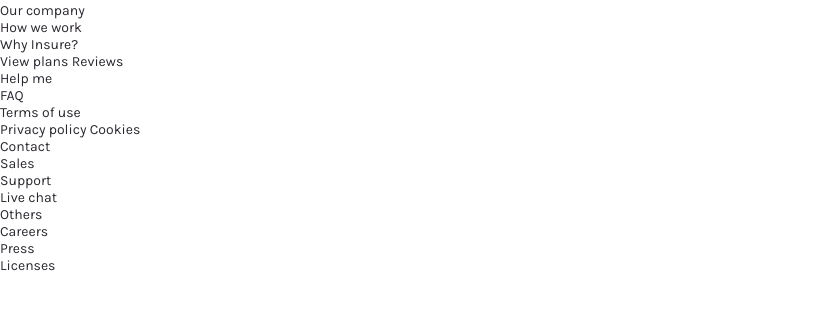
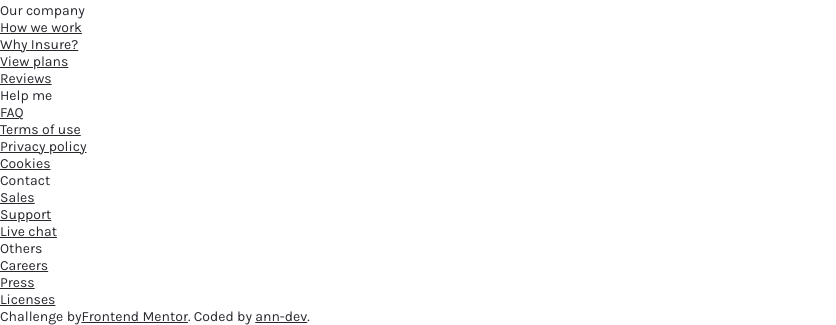
Before and after one commit to ann-dev/fem-insure-page, a Gatsby site in the folder site/: page / in a window 1280 px wide. Shown: the part 1227-1552 px from the top of the page, without its empty margins (0-836 px from the left). Before the commit the page ends 1501 px from the top, so only its background shows below. Built offline with nearby package versions, Linux system fonts and the light colour scheme; Gatsby itself is replaced by a stand-in of ours.

Commit message:
Slugify, reworking mapping content done

```diff
--- a/site/package.json
+++ b/site/package.json
@@ -21,6 +21,7 @@
     "react": "^16.12.0",
     "react-dom": "^16.12.0",
     "react-helmet": "^6.1.0",
+    "slugify": "^1.4.6",
     "styled-components": "^5.2.1"
   },
   "devDependencies": {
--- a/site/src/components/homepage/Featured/index.js
+++ b/site/src/components/homepage/Featured/index.js
@@ -5,7 +5,7 @@
   <section>
     {featuredData.map(item => {
       return (
-        <div>
+        <div key={item.imgAlt}>
           <img src={item.imgPath} alt={item.imgAlt} />
           <span>{item.title}</span>
           <p>{item.description}</p>
--- /dev/null
+++ b/site/src/components/shared/Footer/FooterLinkSection/index.js
@@ -0,0 +1,35 @@
+import React from "react"
+import slugify from "slugify"
+
+import { footerLinks } from "../footerData"
+
+const FooterLinkSection = () => (
+  <section>
+    {footerLinks.map(item => {
+      return (
+        <div key={slugify(item.category)}>
+          <span>{item.category}</span>
+          <ul>
+            {item.links.map(link => (
+              <li key={slugify(link)}>
+                <a
+                  href={
+                    "/" +
+                    slugify(link, {
+                      replacement: "-",
+                      lower: true,
+                    })
+                  }
+                >
+                  {link}
+                </a>
+              </li>
+            ))}
+          </ul>
+        </div>
+      )
+    })}
+  </section>
+)
+
+export default FooterLinkSection
--- /dev/null
+++ b/site/src/components/shared/Footer/SocialSection/index.js
@@ -0,0 +1,16 @@
+import React from "react"
+import Logo from "assets/images/logo.svg"
+import { footerSocials } from "../footerData"
+
+const SocialSection = () => (
+  <section>
+    <img src={Logo} alt="insure logo" />
+    <div>
+      {footerSocials.map(item => {
+        return <img key={item.name} src={item.path} alt={item.name + " icon"} />
+      })}
+    </div>
+  </section>
+)
+
+export default SocialSection
--- a/site/src/components/shared/Footer/footerData.js
+++ b/site/src/components/shared/Footer/footerData.js
@@ -1,7 +1,7 @@
 import FacebookLogo from "assets/images/icon-facebook.svg"
 import TwitterLogo from "assets/images/icon-twitter.svg"
 import PinterestLogo from "assets/images/icon-pinterest.svg"
-import InstagramLogo from "assets/images/icon-instagram.svg";
+import InstagramLogo from "assets/images/icon-instagram.svg"
 
 export const footerSocials = [
   {
@@ -24,27 +24,19 @@
 
 export const footerLinks = [
   {
-    link1: "Our company",
-    link2: "How we work",
-    link3: "Why Insure?",
-    link4: "View plans Reviews",
+    category: "Our company",
+    links: ["How we work", "Why Insure?", "View plans", "Reviews"],
   },
   {
-    link1: "Help me",
-    link2: "FAQ",
-    link3: "Terms of use",
-    link4: "Privacy policy Cookies",
+    category: "Help me",
+    links: ["FAQ", "Terms of use", "Privacy policy", "Cookies"],
   },
   {
-    link1: "Contact",
-    link2: "Sales",
-    link3: "Support",
-    link4: "Live chat",
+    category: "Contact",
+    links: ["Sales", "Support", "Live chat"],
   },
   {
-    link1: "Others",
-    link2: "Careers",
-    link3: "Press",
-    link4: "Licenses",
+    category: "Others",
+    links: ["Careers", "Press", "Licenses"],
   },
 ]
--- a/site/src/components/shared/Footer/index.js
+++ b/site/src/components/shared/Footer/index.js
@@ -1,31 +1,14 @@
 import React from "react"
-import Logo from "assets/images/logo.svg"
-import { footerSocials, footerLinks } from "./footerData"
+
+import SocialSection from "./SocialSection"
+import FooterLinkSection from "./FooterLinkSection"
+import Attribution from "./Attribution"
 
 const Footer = () => (
   <footer>
-    <section>
-      <img src={Logo} alt="insure logo" />
-      <div>
-        {footerSocials.map(item => {
-          return <img src={item.path} alt={item.name + " icon"} />
-        })}
-      </div>
-    </section>
-    <section>
-      {footerLinks.map(item => {
-        return (
-          <div>
-            <ul>
-              <li>{item.link1}</li>
-              <li>{item.link2}</li>
-              <li>{item.link3}</li>
-              <li>{item.link4}</li>
-            </ul>
-          </div>
-        )
-      })}
-    </section>
+    <SocialSection />
+    <FooterLinkSection />
+    <Attribution />
   </footer>
 )
 
--- a/site/src/components/shared/Navigation/index.js
+++ b/site/src/components/shared/Navigation/index.js
@@ -1,21 +1,9 @@
 import React from "react"
+import slugify from "slugify"
 import Logo from "assets/images/logo.svg"
 
 const Navigation = () => {
-  const links = [
-    {
-      path: `/`,
-      name: "How we work",
-    },
-    {
-      path: `/`,
-      name: "Blog",
-    },
-    {
-      path: `/`,
-      name: "Account",
-    },
-  ]
+  const links = ["How we work", "Blog", "Account"]
 
   return (
     <header>
@@ -24,8 +12,17 @@
         <ul>
           {links.map(link => {
             return (
-              <a href={link.path}>
-                <li>{link.name}</li>
+              <a
+                key={slugify(link)}
+                href={
+                  "/" +
+                  slugify(link, {
+                    replacement: "-",
+                    lower: true,
+                  })
+                }
+              >
+                <li>{link}</li>
               </a>
             )
           })}
--- a/site/src/pages/index.js
+++ b/site/src/pages/index.js
@@ -3,7 +3,7 @@
 import SEO from "components/seo"
 import Hero from "components/homepage/Hero"
 import Featured from "components/homepage/Featured"
-import CTA from "components/shared/CTA"
+import CTA from "components/common/CTA"
 
 const IndexPage = () => (
   <>
```
Also changed, not shown: site/src/components/common/CTA/index.jsx (renamed from site/src/components/shared/CTA/index.jsx), 1 other file.
